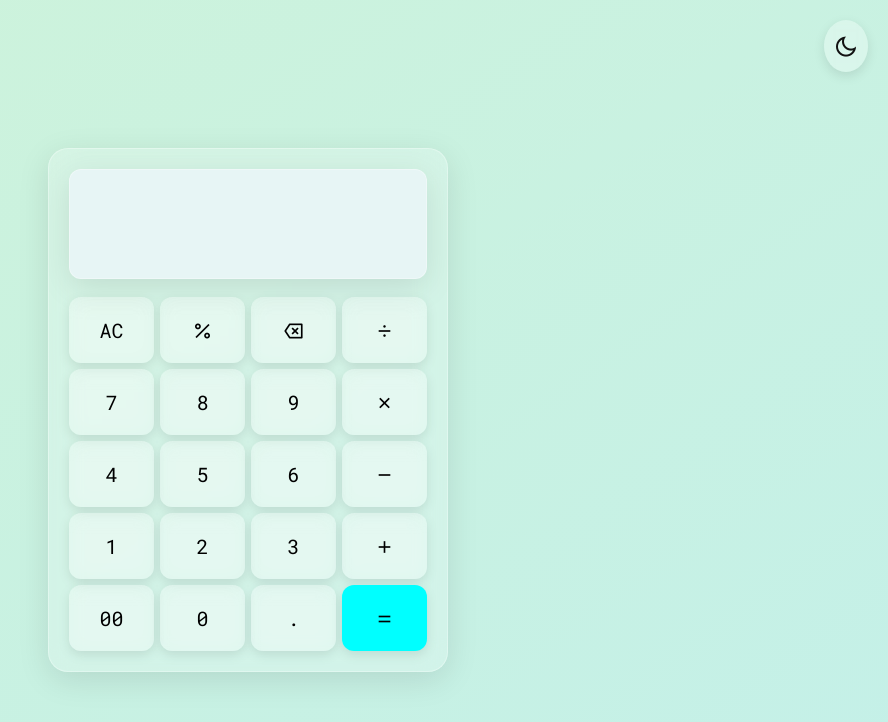
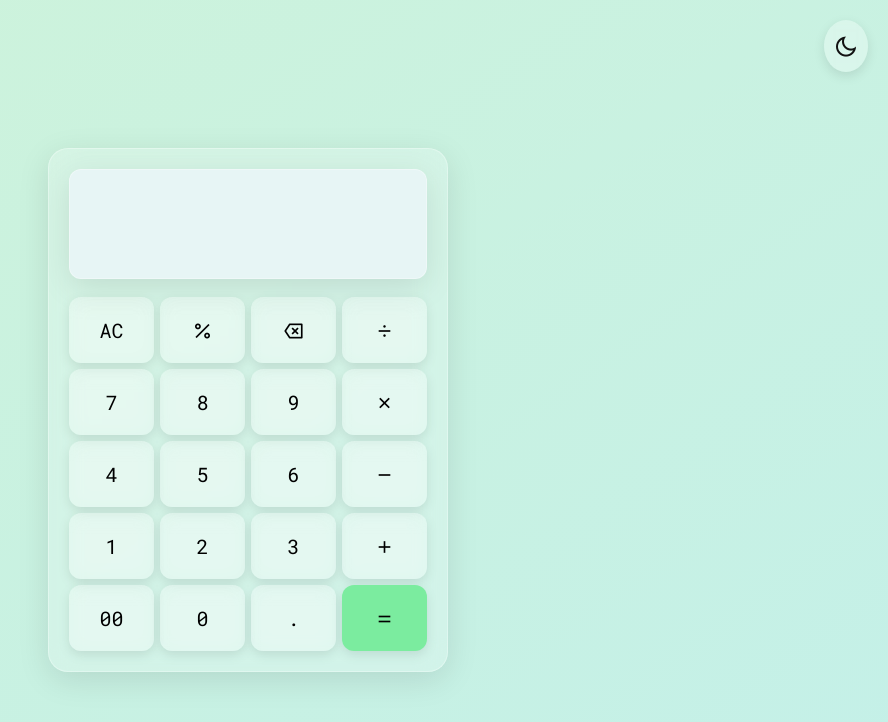
Before and after one commit to Siva-perumal-001/CodeAlpha_Task2, a plain HTML site: page index.html in a window 1280 px wide. Shown: the whole page, without its empty margins (392-1280 px from the left). Drawn offline with nearby package versions, Linux system fonts and the light colour scheme.

Commit message:
changes done

```diff
--- a/styles.css
+++ b/styles.css
@@ -174,11 +174,11 @@ button:active {
 }
 
 .equal{
-    background-color: aqua;
+    background-color: #7bec9f;
 }
 
 .equal:hover{
-    background-color: aqua;
+    background-color: #7bec9f;
 }
 
 body.dark-theme .equal {
```
